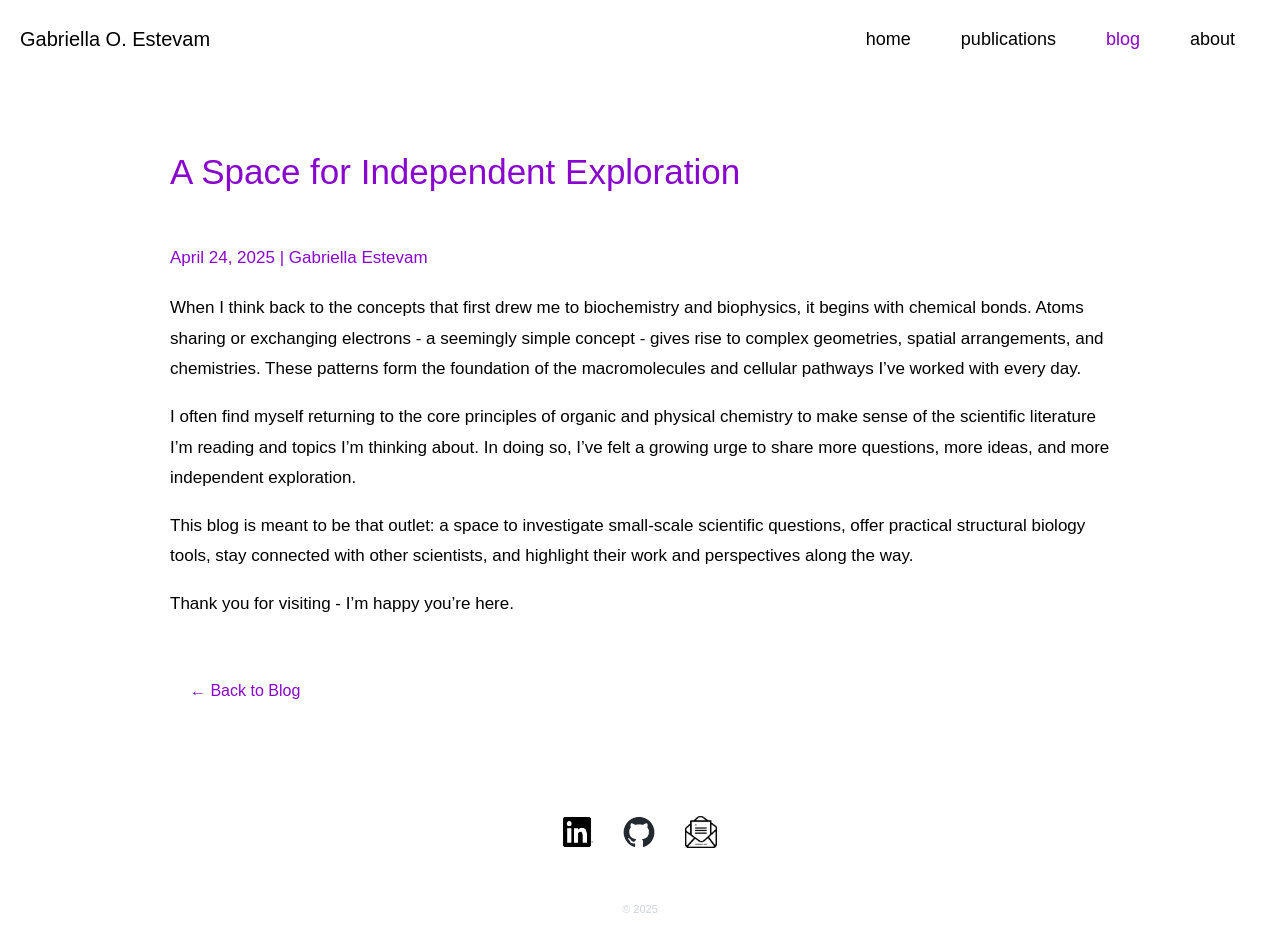
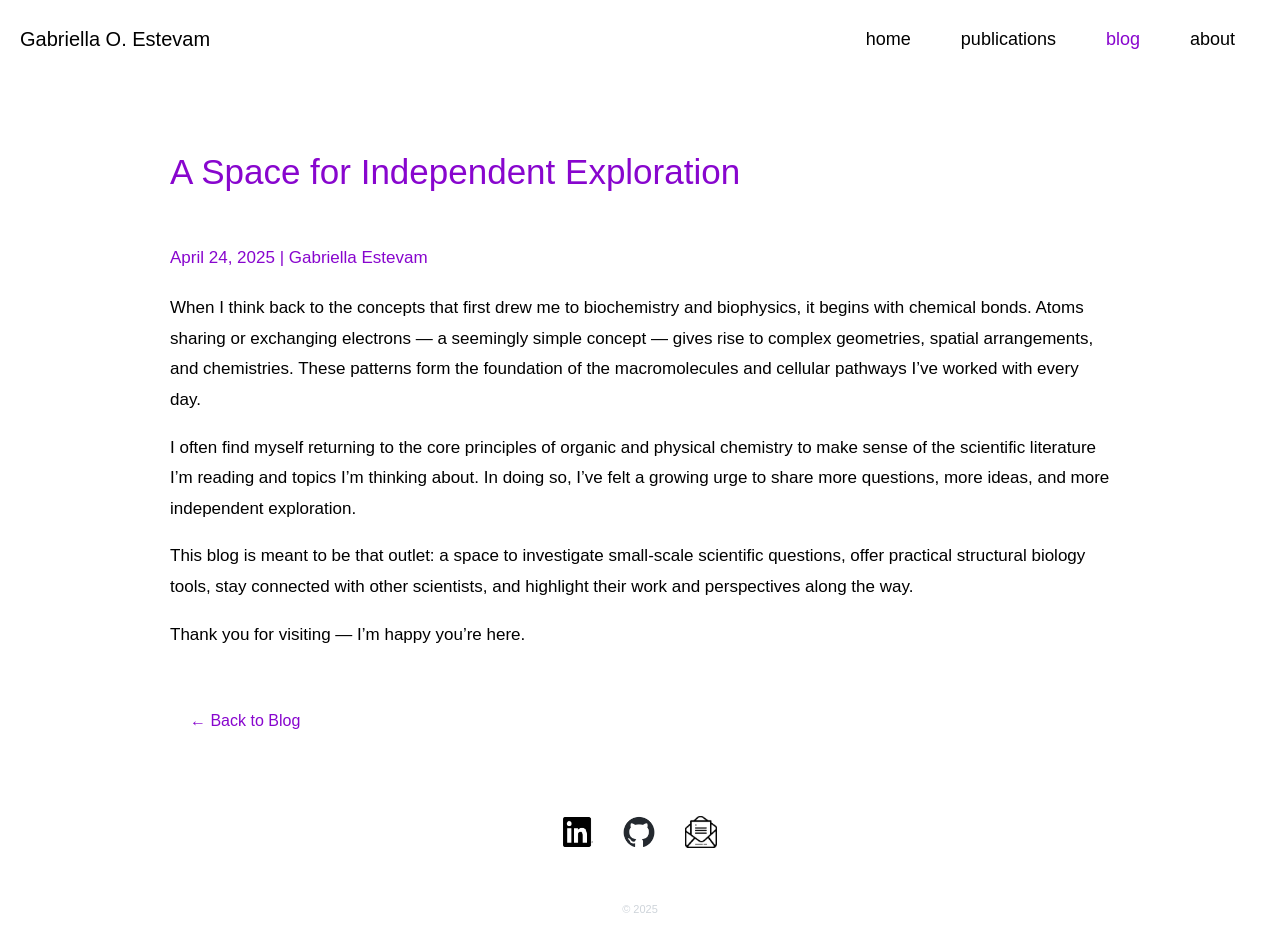
Before and after one commit to gestevam/gestevam.github.io, a Jekyll site: the page built from _posts/2025-04-24-personal-science.md, in a window 1280 px wide and 935 px high. Built offline with Jekyll 4.4.1, drawn with Linux system fonts in a browser that asks for light colours.

```diff
--- a/_posts/2025-04-24-personal-science.md
+++ b/_posts/2025-04-24-personal-science.md
@@ -7,10 +7,10 @@ permalink: /blog/personal-science/
 body_class: blog-page
 ---
 
-When I think back to the concepts that first drew me to biochemistry and biophysics, it begins with chemical bonds. Atoms sharing or exchanging electrons - a seemingly simple concept - gives rise to complex geometries, spatial arrangements, and chemistries. These patterns form the foundation of the macromolecules and cellular pathways I’ve worked with every day.
+When I think back to the concepts that first drew me to biochemistry and biophysics, it begins with chemical bonds. Atoms sharing or exchanging electrons — a seemingly simple concept — gives rise to complex geometries, spatial arrangements, and chemistries. These patterns form the foundation of the macromolecules and cellular pathways I’ve worked with every day.
 
 I often find myself returning to the core principles of organic and physical chemistry to make sense of the scientific literature I’m reading and topics I'm thinking about. In doing so, I’ve felt a growing urge to share more questions, more ideas, and more independent exploration.
 
 This blog is meant to be that outlet: a space to investigate small-scale scientific questions, offer practical structural biology tools, stay connected with other scientists, and highlight their work and perspectives along the way.
 
-Thank you for visiting - I’m happy you’re here.
+Thank you for visiting — I’m happy you’re here.
```
